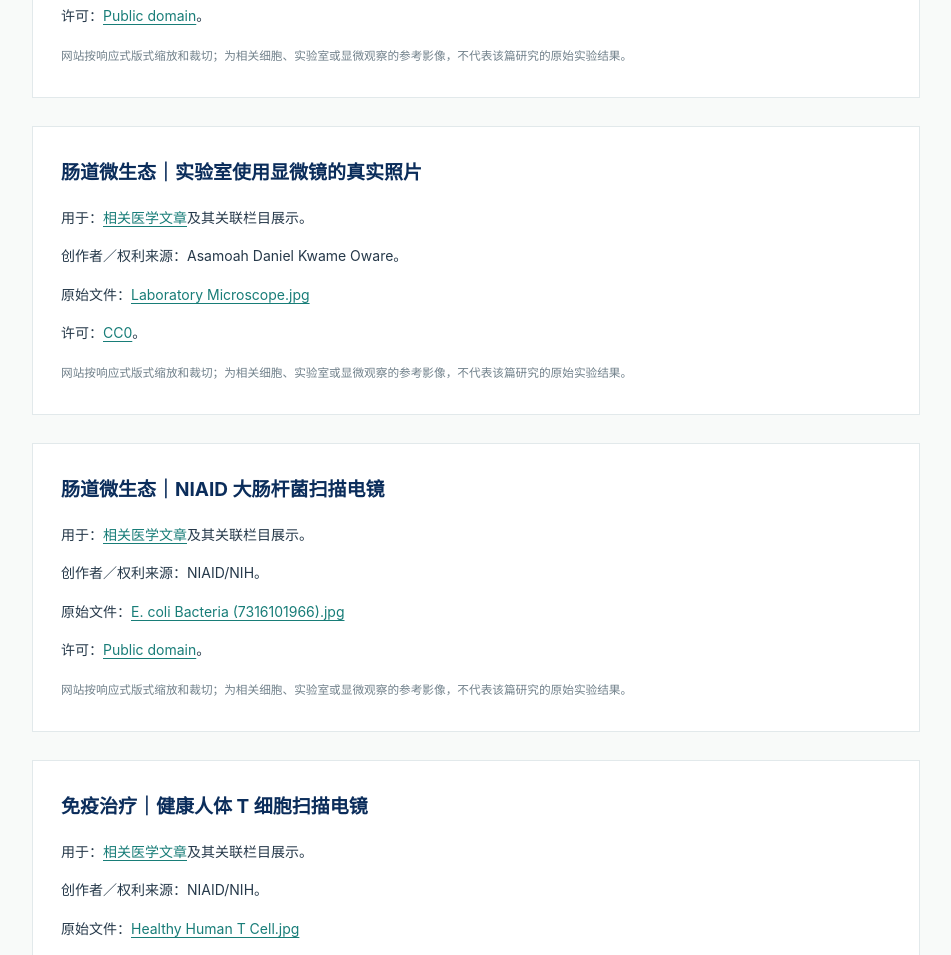
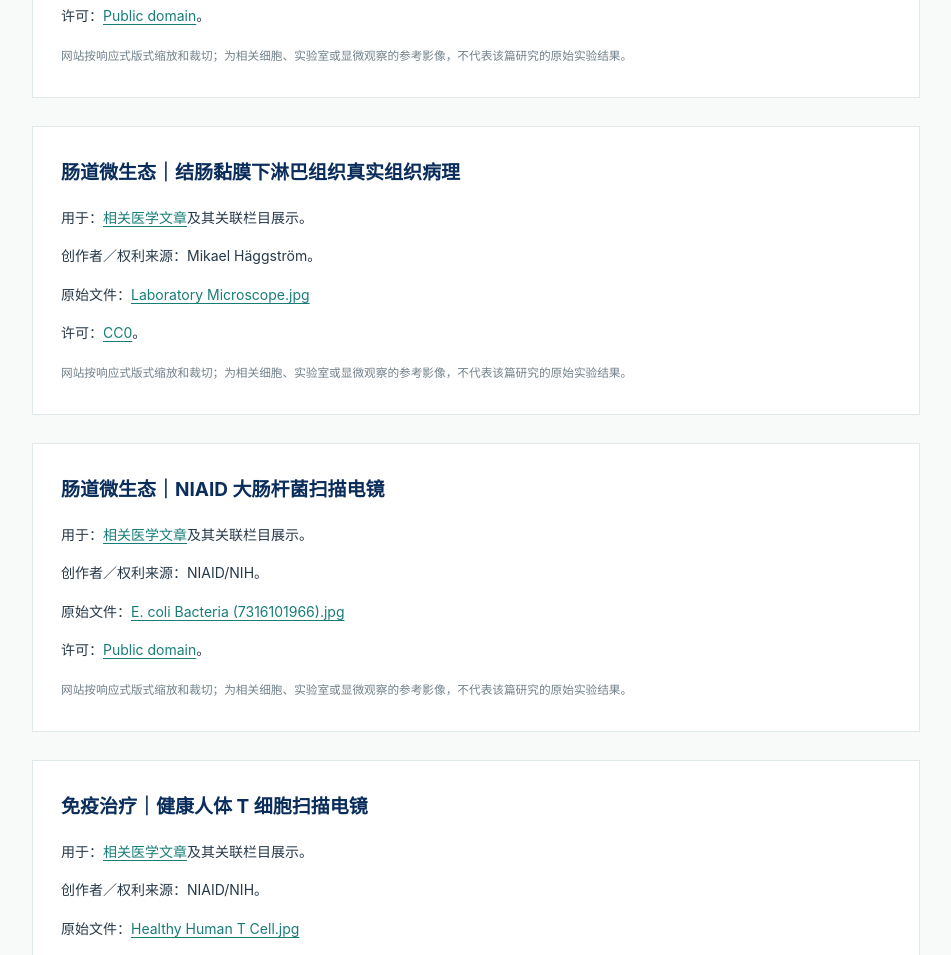
Before and after one commit to linchaoxiang91-creator/link-health-website, a plain HTML site: page image-credits.html in a window 1280 px wide. Shown: the part 3004-3959 px from the top of the page, without its empty margins (164-1115 px from the left). Drawn offline with Linux system fonts and the light colour scheme.

Commit message:
Align image attribution with authentic colon histology used for A-FMT

```diff
--- a/image-credits.html
+++ b/image-credits.html
@@ -23,7 +23,7 @@
 <section><h2>肠道微生态｜正常结肠黏膜 H&E 组织切片</h2><p>用于：<a href="insights/juntendo-microbiota-taurine-mucosal-healing.html">相关医学文章</a>及其关联栏目展示。</p><p>创作者／权利来源：Mikael Häggström。</p><p>原始文件：<a href="https://commons.wikimedia.org/wiki/File:Histology_of_a_normal_colonic_mucosal_epithelium.jpg" target="_blank" rel="noopener noreferrer">Histology of a normal colonic mucosal epithelium.jpg</a></p><p>许可：<a href="https://creativecommons.org/publicdomain/zero/1.0/" target="_blank" rel="noopener noreferrer">CC0</a>。</p><small>网站按响应式版式缩放和裁切；为相关细胞、实验室或显微观察的参考影像，不代表该篇研究的原始实验结果。</small></section>
 <section><h2>肠道微生态｜CDC 脆弱拟杆菌真实显微照片</h2><p>用于：<a href="articles/gut-glycine-lipids-2026.html">相关医学文章</a>及其关联栏目展示。</p><p>创作者／权利来源：CDC / Dr. V. R. Dowell Jr.。</p><p>原始文件：<a href="https://commons.wikimedia.org/wiki/File:BacteroidesFragilis_Gram.jpg" target="_blank" rel="noopener noreferrer">BacteroidesFragilis Gram.jpg</a></p><p>许可：<a href="https://creativecommons.org/publicdomain/mark/1.0/" target="_blank" rel="noopener noreferrer">Public domain</a>。</p><small>网站按响应式版式缩放和裁切；为相关细胞、实验室或显微观察的参考影像，不代表该篇研究的原始实验结果。</small></section>
 <section><h2>肠道微生态｜CDC Bacteroides thetaiotaomicron 显微照片</h2><p>用于：<a href="articles/gut-glycine-lipids-2026.html">相关医学文章</a>及其关联栏目展示。</p><p>创作者／权利来源：CDC。</p><p>原始文件：<a href="https://commons.wikimedia.org/wiki/File:Bacteroides_thetaiotaomicron.png" target="_blank" rel="noopener noreferrer">Bacteroides thetaiotaomicron.png</a></p><p>许可：<a href="https://creativecommons.org/publicdomain/mark/1.0/" target="_blank" rel="noopener noreferrer">Public domain</a>。</p><small>网站按响应式版式缩放和裁切；为相关细胞、实验室或显微观察的参考影像，不代表该篇研究的原始实验结果。</small></section>
-<section><h2>肠道微生态｜实验室使用显微镜的真实照片</h2><p>用于：<a href="insights/juntendo-a-fmt.html">相关医学文章</a>及其关联栏目展示。</p><p>创作者／权利来源：Asamoah Daniel Kwame Oware。</p><p>原始文件：<a href="https://commons.wikimedia.org/wiki/File:Laboratory_Microscope.jpg" target="_blank" rel="noopener noreferrer">Laboratory Microscope.jpg</a></p><p>许可：<a href="https://creativecommons.org/publicdomain/zero/1.0/" target="_blank" rel="noopener noreferrer">CC0</a>。</p><small>网站按响应式版式缩放和裁切；为相关细胞、实验室或显微观察的参考影像，不代表该篇研究的原始实验结果。</small></section>
+<section><h2>肠道微生态｜结肠黏膜下淋巴组织真实组织病理</h2><p>用于：<a href="insights/juntendo-a-fmt.html">相关医学文章</a>及其关联栏目展示。</p><p>创作者／权利来源：Mikael Häggström。</p><p>原始文件：<a href="https://commons.wikimedia.org/wiki/File:Histology_of_subepithelial_lymphoid_aggregate_of_the_colon.jpg" target="_blank" rel="noopener noreferrer">Laboratory Microscope.jpg</a></p><p>许可：<a href="https://creativecommons.org/publicdomain/zero/1.0/" target="_blank" rel="noopener noreferrer">CC0</a>。</p><small>网站按响应式版式缩放和裁切；为相关细胞、实验室或显微观察的参考影像，不代表该篇研究的原始实验结果。</small></section>
 <section><h2>肠道微生态｜NIAID 大肠杆菌扫描电镜</h2><p>用于：<a href="articles/ser-155-microbiome-2026.html">相关医学文章</a>及其关联栏目展示。</p><p>创作者／权利来源：NIAID/NIH。</p><p>原始文件：<a href="https://commons.wikimedia.org/wiki/File:E._coli_Bacteria_(7316101966).jpg" target="_blank" rel="noopener noreferrer">E. coli Bacteria (7316101966).jpg</a></p><p>许可：<a href="https://creativecommons.org/publicdomain/mark/1.0/" target="_blank" rel="noopener noreferrer">Public domain</a>。</p><small>网站按响应式版式缩放和裁切；为相关细胞、实验室或显微观察的参考影像，不代表该篇研究的原始实验结果。</small></section>
 <section><h2>免疫治疗｜健康人体 T 细胞扫描电镜</h2><p>用于：<a href="insights/gut-microbiome-immunotherapy-side-effects.html">相关医学文章</a>及其关联栏目展示。</p><p>创作者／权利来源：NIAID/NIH。</p><p>原始文件：<a href="https://commons.wikimedia.org/wiki/File:Healthy_Human_T_Cell.jpg" target="_blank" rel="noopener noreferrer">Healthy Human T Cell.jpg</a></p><p>许可：<a href="https://creativecommons.org/publicdomain/mark/1.0/" target="_blank" rel="noopener noreferrer">Public domain</a>。</p><small>网站按响应式版式缩放和裁切；为相关细胞、实验室或显微观察的参考影像，不代表该篇研究的原始实验结果。</small></section>
 <section><h2>肠道病毒组｜细菌噬菌体电子显微科研图</h2><p>用于：<a href="insights/gut-virome-ibs-2026.html">相关医学文章</a>及其关联栏目展示。</p><p>创作者／权利来源：Shkoporov 等（研究图）。</p><p>原始文件：<a href="https://commons.wikimedia.org/wiki/File:41385_2019_250_Fig2b1-PhiCrAss001.png" target="_blank" rel="noopener noreferrer">41385 2019 250 Fig2b1-PhiCrAss001.png</a></p><p>许可：<a href="https://creativecommons.org/licenses/by/4.0/" target="_blank" rel="noopener noreferrer">CC BY 4.0</a>。</p><small>网站按响应式版式缩放和裁切；为相关细胞、实验室或显微观察的参考影像，不代表该篇研究的原始实验结果。</small></section>
```
